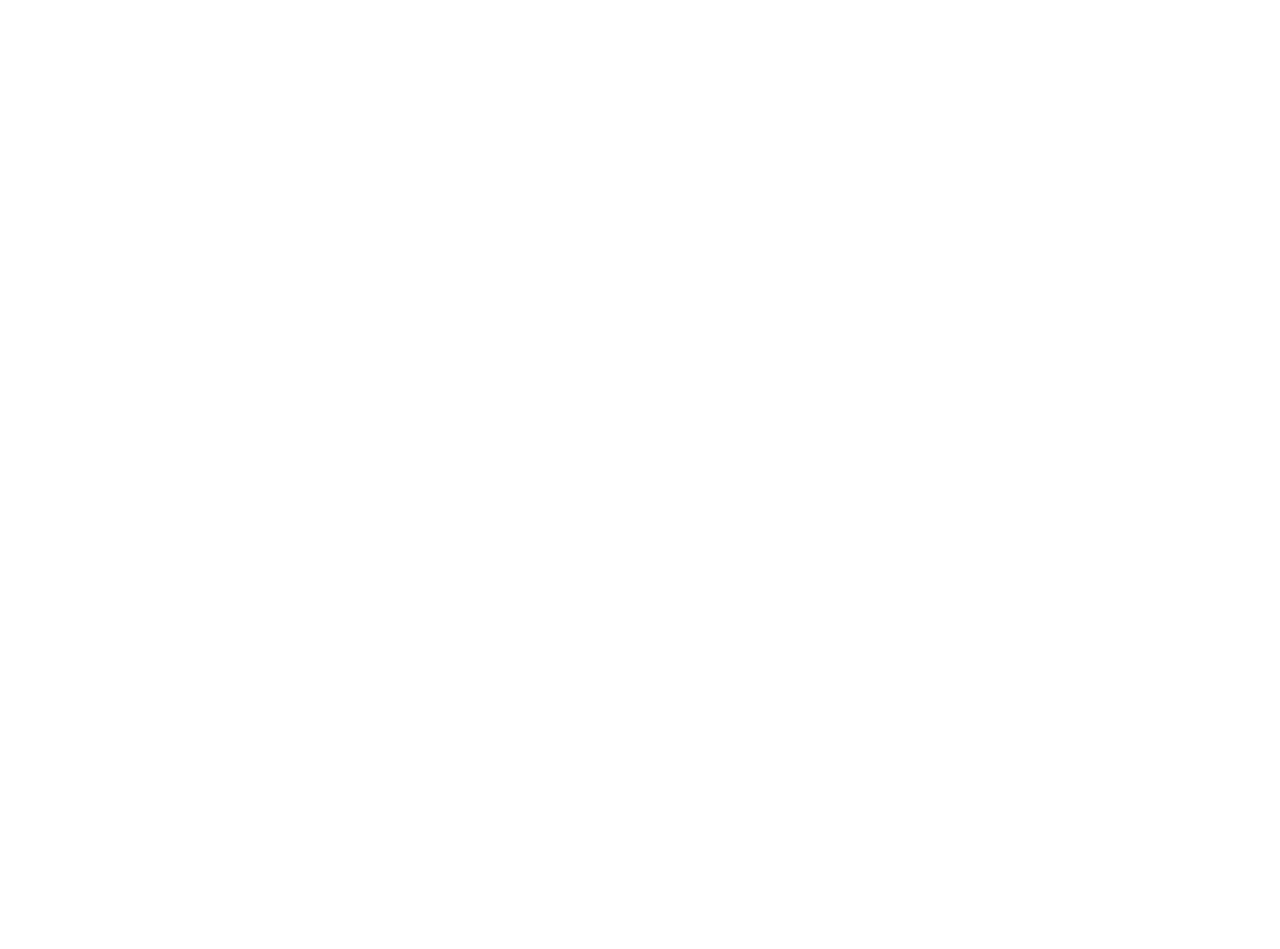
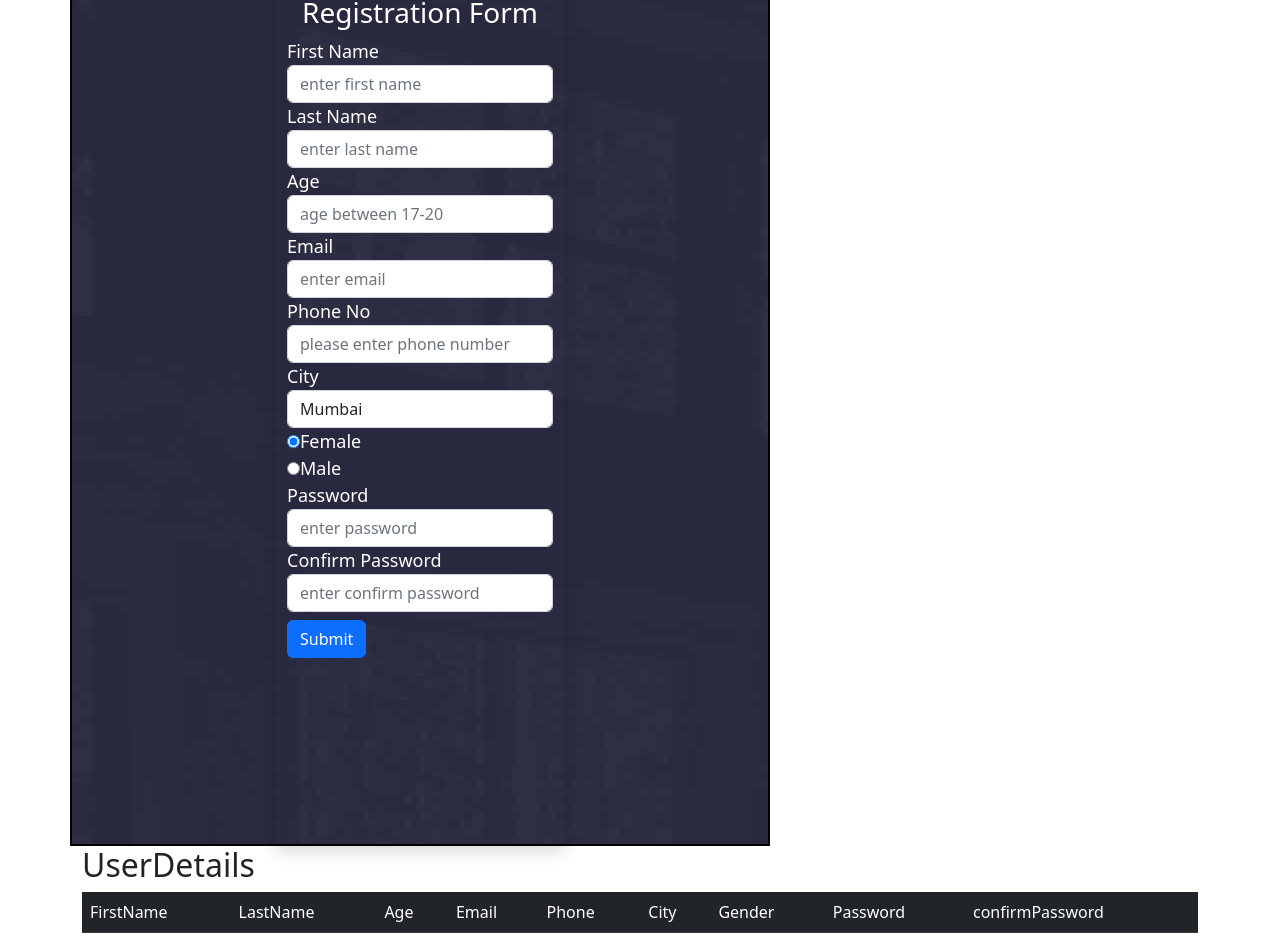
Before and after one commit to pradnya12121/angularapp, an Angular app: page / in a window 1280 px wide. Shown: the part 2919-3868 px from the top of the page. Before the commit the page ends 2825 px from the top, so only its background shows below. Built offline with nearby package versions, Linux system fonts and the light colour scheme.

Commit message:
16_12_template_driven_assignment
16_12_template_driven_assignment

```diff
--- a/src/app/app.component.html
+++ b/src/app/app.component.html
@@ -119,3 +119,4 @@
    <app-reactive-form></app-reactive-form>
    <!-- <app-template-driven-form></app-template-driven-form> -->
    <app-reactive-practice></app-reactive-practice>
+   <app-assignment-template-driven></app-assignment-template-driven>
--- a/src/app/app.module.ts
+++ b/src/app/app.module.ts
@@ -35,6 +35,7 @@
 import { ReactiveFormComponent } from './reactive-form/reactive-form.component';
 import { TemplateDrivenFormComponent } from './template-driven-form/template-driven-form.component';
 import { ReactivePracticeComponent } from './reactive-practice/reactive-practice.component';
+import { AssignmentTemplateDrivenComponent } from './assignment-template-driven/assignment-template-driven.component';
 
 @NgModule({
   declarations: [
@@ -70,6 +71,7 @@
   ReactiveFormComponent,
   TemplateDrivenFormComponent,
    ReactivePracticeComponent,
+   AssignmentTemplateDrivenComponent,
     // ServerComponent
   ],
   imports: [
--- /dev/null
+++ b/src/app/assignment-template-driven/assignment-template-driven.component.css
@@ -0,0 +1,21 @@
+input.ng-invalid.ng-touched{
+    border: 2px solid red;
+}
+.row{
+    background-image: url(/assets/images/form.jpg);
+    width: 700px;
+    height: 900px;
+    border: 2px solid black;
+}
+
+input {
+    /* color:white */
+}
+label{
+    color: white;
+    font-size: 18px;
+}
+h3{
+    color: white;
+    text-align: center;
+}
--- /dev/null
+++ b/src/app/assignment-template-driven/assignment-template-driven.component.html
@@ -0,0 +1,154 @@
+<p>assignment-template-driven works!</p>
+
+<div class="container">
+
+    <div class="row justify-content-center">
+        <div class="col-md-5 text-left  rounded shadow py-5">
+            <h3>Registration Form</h3>
+            <form (ngSubmit)="OnSubmit(myForm)" #myForm="ngForm">
+                <div ngModelGroup="userDetails" #userDetails="ngModelGroup">
+                  <div class="form-group">
+                <label for="firstname">First Name</label>
+                <input type="text" class="form-control" #firstname="ngModel" name="firstname" id="firstname" [(ngModel)]="firstname.firstname" placeholder="enter first name" required >
+                <small class="text-danger" *ngIf="!firstname.valid && firstname.touched">Please enter name
+                </small>
+                <small
+                class="text-danger"
+                *ngIf="firstname.firstname?.length < 5 && !firstname.firstname?.length == '' ">
+                first name contain only 5 characters
+              </small>
+
+              <small
+              class="text-danger"
+              *ngIf="firstname.firstname?.length > 5 && !firstname.firstname?.length == '' ">
+              first name contain only 5 characters
+            </small>
+
+                </div>
+                <div class="form-group">
+                <label for="lastname">Last Name</label>
+                <input type="text" class="form-control" name="lastname" #lastname="ngModel" id="lastname" [(ngModel)]="lastname.lastname" placeholder="enter last name" required>
+                <small *ngIf="!lastname.valid && lastname.touched" class="text-danger">Please enter Last name</small>
+                <small
+              class="text-danger"
+              *ngIf="lastname.lastname?.length > 10 && !lastname.lastname?.length == '' ">
+              last name contain only 10 characters
+            </small>
+                </div>
+                </div>
+                <div class="form-group">
+                    <label for="Age">Age</label>
+                    <input type="number" class="form-control" id="age" #age='ngModel' name="age" placeholder="age between 17-20" [(ngModel)]="age.age" required>
+                    <small class="text-danger" *ngIf="!age.valid && age.touched">Age is required</small>
+                <small *ngIf="age.age <17" class="text-danger">Age not allowed less than 17</small>
+                <small *ngIf="age.age >20" class="text-danger">Age not allowed greater than 20</small>
+
+                </div>
+                <div class="form-group">
+                    <label for="email">Email</label>
+                    <input type="email" class="form-control" name="email" id="email" #email="ngModel" ngModel required pattern="^[a-zA-Z0-9._%+-]+@[a-zA-Z0-9.-]+\.[a-zA-z]+$" placeholder="enter email">
+                    <small  class="text-danger" *ngIf="!email.valid && email.touched">
+
+                    </small>
+                    <small *ngIf="!email.valid && email.errors && email.touched" class="text-danger">Please enter valid email</small>
+
+
+                </div>
+                <div class="form-group">
+                    <label for="phone">Phone No</label>
+                    <input
+                      type="text"
+                      #phone="ngModel"
+                      name="phone"
+                      placeholder="please enter phone number"
+                      class="form-control"
+                      [(ngModel)]="phone.phone"
+                      required
+                    />
+                    <small
+                      class="text-danger"
+                      *ngIf="!phone.valid && phone.touched" >
+                      Please enter Phone number </small>
+                    <small
+                      class="text-danger"
+                      *ngIf="phone.phone?.length> 10 && !phone.phone?.length == ''">
+                      Phone number should not greater than 10 numbers
+                    </small>
+                    <small
+                      class="text-danger"
+                      *ngIf="phone.phone?.length< 10 && !phone.phone?.length == ''">
+                      Phone number should not be less than 10 numbers
+                    </small>
+
+
+                </div>
+                <div class="form-group">
+                    <label for="city">City</label>
+                    <select class="form-control" name="city"  [(ngModel)]="defaultValue">
+                     <option value="Mumbai">Mumbai</option>
+                     <option value="Kolkata">Kolkata</option>
+                     <option value="Delhi">Delhi</option>
+
+                    </select>
+
+                </div>
+                <div class="form-group">
+                    <div *ngFor="let m of  genders" class="custom-control custom-radio">
+
+                        <input type="radio" id="{{m.id}}" name="gender" value="{{m.value}}" [ngModel]="defaultGender">
+                        <label for={{m.id}} class="custom-control custom-label">{{m.value}}</label>
+                    </div>
+
+                </div>
+                <div class="form-group">
+                    <label for="password">Password</label>
+                    <input type="password" class="form-control" name="password" id="password" #password="ngModel" [(ngModel)]="password.password" required placeholder="enter password">
+                    <small  class="text-danger" *ngIf="!password.valid && password.touched">Please Enetr Password </small>
+                </div>
+                <div class="form-group">
+                    <label for="password"> Confirm Password</label>
+                    <input type="password"  class="form-control" name="confirmPassword" id="confirmPassword" #confirmPassword="ngModel" [(ngModel)]="confirmPassword.confirmPassword" required placeholder="enter confirm password">
+                    <small class="text-danger" *ngIf="!confirmPassword.valid && confirmPassword.touched">Please Enter confirm Password</small>
+                    <small  class="text-danger" *ngIf="confirmPassword.confirmPassword !==password.password">Password and confirm Password is mismatch</small>
+
+                </div>
+
+
+                <button  class="btn btn-primary mt-2" type="submit">Submit</button>
+            </form>
+
+        </div>
+
+    </div>
+    <div>
+        <h2>UserDetails</h2>
+        <table class="table table-dark">
+            <thead>
+                <tr>
+                    <td>FirstName</td>
+                    <td>LastName</td>
+                    <td>Age</td>
+                    <td>Email</td>
+                    <td>Phone</td>
+                    <td>City</td>
+                    <td>Gender</td>
+                    <td>Password</td>
+                    <td>confirmPassword</td>
+                </tr>
+            </thead>
+            <tbody>
+                <tr *ngFor="let data of  userTwo">
+                    <td>{{data.firstname}}</td>
+                    <td>{{data.lastname}}</td>
+                    <td>{{data.age}}</td>
+                    <td>{{data.email}}</td>
+                    <td>{{data.phone}}</td>
+                    <td>{{data.city}}</td>
+                    <td>{{data.gender}}</td>
+                    <td>{{data.password}}</td>
+                    <td>{{data.confirmPassword}}</td>
+                </tr>
+            </tbody>
+        </table>
+    </div>
+</div>
--- /dev/null
+++ b/src/app/assignment-template-driven/assignment-template-driven.component.ts
@@ -0,0 +1,46 @@
+import { Component, OnInit } from '@angular/core';
+import { NgForm } from '@angular/forms';
+import { userData } from '../models/templatedriven';
+import { userDetails } from '../models/userDetails';
+
+@Component({
+  selector: 'app-assignment-template-driven',
+  templateUrl: './assignment-template-driven.component.html',
+  styleUrls: ['./assignment-template-driven.component.css']
+})
+export class AssignmentTemplateDrivenComponent implements OnInit {
+
+  firstname:any;
+  lastname:any;
+  age:number;
+  phone:number;
+  defaultValue='Mumbai';
+  confirmPassword:any;
+  password:any;
+  genders=[{id:'1',value:'Female'},{id:'2', value:'Male'}]
+  defaultGender='Female';
+  userData;
+  userTwo:any[]=[];
+  constructor() { }
+
+  ngOnInit() {
+  }
+  OnSubmit(form:NgForm){
+    this.userData=new userData();
+    this.userData.firstname=form.value.userDetails.firstname;
+    this.userData.lastname=form.value.userDetails.lastname;
+    this.userData.age=form.value.age;
+    this.userData.email=form.value.email;
+    this.userData.phone=form.value.phone;
+    this.userData.city=form.value.city;
+    this.userData.gender=form.value.gender;
+    this.userData.password=form.value.password;
+    this.userData.confirmPassword=form.value.confirmPassword;
+    this.userTwo.push(this.userData);
+    console.log(form.value)
+
+
+
+  }
+
+}
--- /dev/null
+++ b/src/app/models/templatedriven.ts
@@ -0,0 +1,11 @@
+export class userData{
+    firstname:string;
+    lastname:string;
+    age:number;
+    email:string;
+    phone:number;
+    city:string;
+    gender:string;
+    password:any;
+    confirmPassword:string;
+}
--- /dev/null
+++ b/src/app/models/userDetails.ts
@@ -0,0 +1,11 @@
+export class userDetails{
+    firstname:string;
+    lastname:string;
+    age:number;
+    email:string;
+    phone:number;
+    city:string;
+    gender:string;
+    password:any;
+    confirmPassword:any;
+}
```
